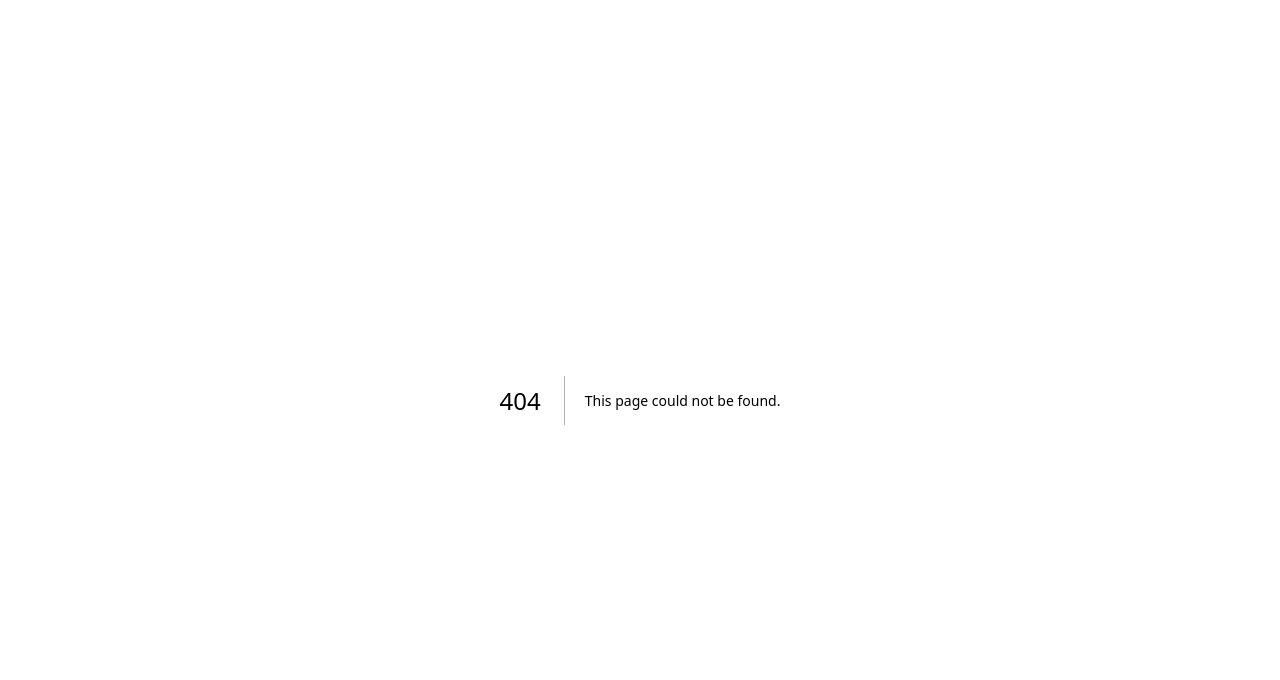
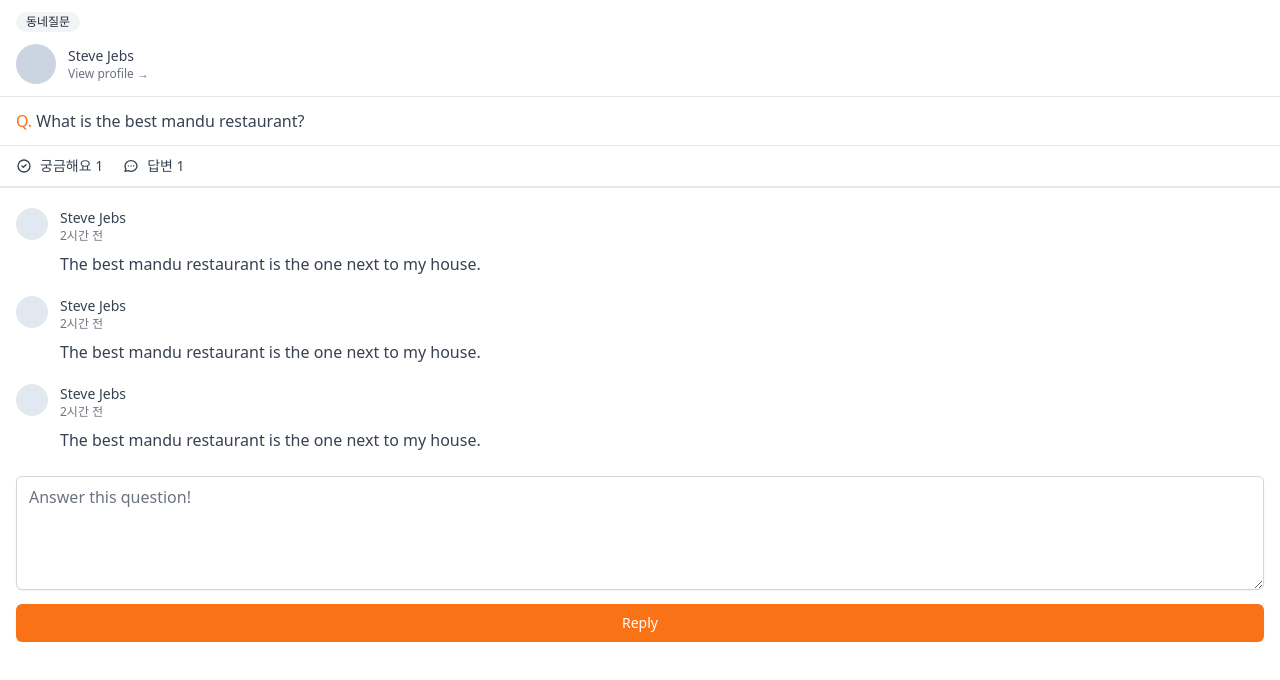
Before and after one commit to frontWeb-dev/carrot-market, a Next.js app: page /community/1 in a window 1280 px wide. Before the commit this address had no page. Shown: the top 680 px of the page. Built offline with nearby package versions, Linux system fonts and the light colour scheme.

Commit message:
feat: Community Detail

```diff
--- /dev/null
+++ b/pages/community/[id].tsx
@@ -0,0 +1,72 @@
+import type { NextPage } from 'next';
+
+const CommunityPostDetail: NextPage = () => {
+  return (
+    <div>
+      {/* bedge & profile  */}
+      <span className='my-3 ml-4 inline-flex items-center rounded-full bg-gray-100 px-2.5 py-0.5 text-xs font-medium text-gray-800'>
+        동네질문
+      </span>
+      <div className='mb-3 flex cursor-pointer items-center space-x-3  border-b px-4 pb-3'>
+        <div className='h-10 w-10 rounded-full bg-slate-300' />
+        <div>
+          <p className='text-sm font-medium text-gray-700'>Steve Jebs</p>
+          <p className='text-xs font-medium text-gray-500'>View profile &rarr;</p>
+        </div>
+      </div>
+
+      {/* question */}
+      <div>
+        <div className='mt-2 px-4 text-gray-700'>
+          <span className='font-medium text-orange-500'>Q.</span> What is the best mandu restaurant?
+        </div>
+        <div className='mt-3 flex w-full space-x-5 border-t border-b-[2px] px-4 py-2.5  text-gray-700'>
+          <span className='flex items-center space-x-2 text-sm'>
+            <svg className='h-4 w-4' fill='none' stroke='currentColor' viewBox='0 0 24 24' xmlns='http://www.w3.org/2000/svg'>
+              <path strokeLinecap='round' strokeLinejoin='round' strokeWidth='2' d='M9 12l2 2 4-4m6 2a9 9 0 11-18 0 9 9 0 0118 0z'></path>
+            </svg>
+            <span>궁금해요 1</span>
+          </span>
+          <span className='flex items-center space-x-2 text-sm'>
+            <svg className='h-4 w-4' fill='none' stroke='currentColor' viewBox='0 0 24 24' xmlns='http://www.w3.org/2000/svg'>
+              <path
+                strokeLinecap='round'
+                strokeLinejoin='round'
+                strokeWidth='2'
+                d='M8 12h.01M12 12h.01M16 12h.01M21 12c0 4.418-4.03 8-9 8a9.863 9.863 0 01-4.255-.949L3 20l1.395-3.72C3.512 15.042 3 13.574 3 12c0-4.418 4.03-8 9-8s9 3.582 9 8z'></path>
+            </svg>
+            <span>답변 1</span>
+          </span>
+        </div>
+      </div>
+
+      {/* answer */}
+      {[...Array(3)].map((_, i) => (
+        <div key={i} className='my-5 space-y-5 px-4'>
+          <div className='flex items-start space-x-3'>
+            <div className='h-8 w-8 rounded-full bg-slate-200' />
+            <div>
+              <span className='block text-sm font-medium text-gray-700'>Steve Jebs</span>
+              <span className='block text-xs text-gray-500 '>2시간 전</span>
+              <p className='mt-2 text-gray-700'>The best mandu restaurant is the one next to my house.</p>
+            </div>
+          </div>
+        </div>
+      ))}
+
+      {/* submit */}
+      <div className='px-4'>
+        <textarea
+          className='mt-1 w-full rounded-md border-gray-300 shadow-sm focus:border-orange-500 focus:ring-orange-500 '
+          rows={4}
+          placeholder='Answer this question!'
+        />
+        <button className='mt-2 w-full rounded-md border border-transparent bg-orange-500 py-2 px-4 text-sm font-medium text-white shadow-sm hover:bg-orange-600 focus:outline-none focus:ring-2 focus:ring-orange-500 focus:ring-offset-2 '>
+          Reply
+        </button>
+      </div>
+    </div>
+  );
+};
+
+export default CommunityPostDetail;
--- a/pages/index.tsx
+++ b/pages/index.tsx
@@ -40,7 +40,7 @@
           </div>
         </div>
       ))}
-      <button className='fixed  right-5 bottom-24 rounded-full bg-orange-400 p-4 text-white shadow-xl transition-colors hover:bg-orange-500'>
+      <button className='fixed  right-5 bottom-10 rounded-full bg-orange-400 p-4 text-white shadow-xl transition-colors hover:bg-orange-500'>
         <svg
           className='h-6 w-6'
           xmlns='http://www.w3.org/2000/svg'
```
